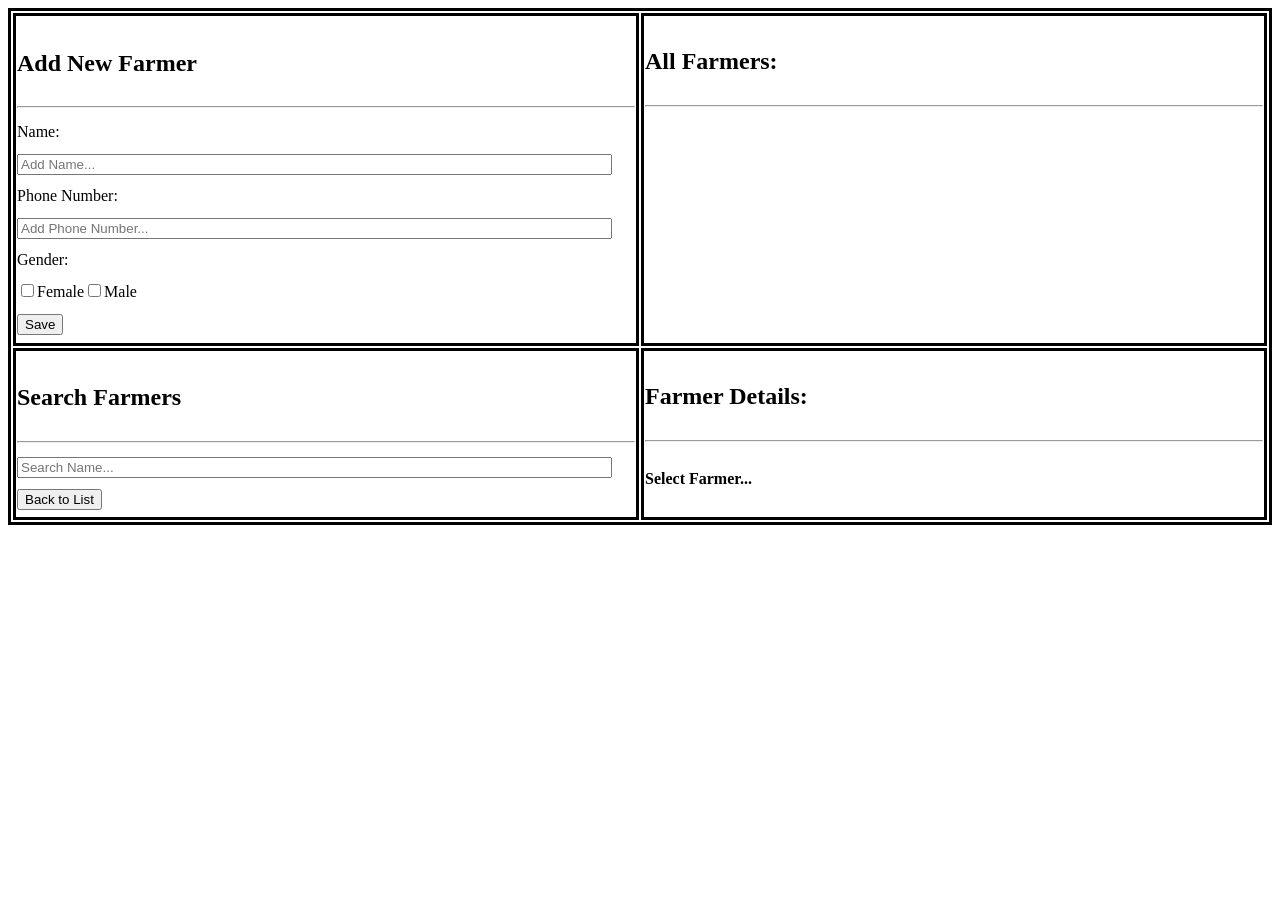
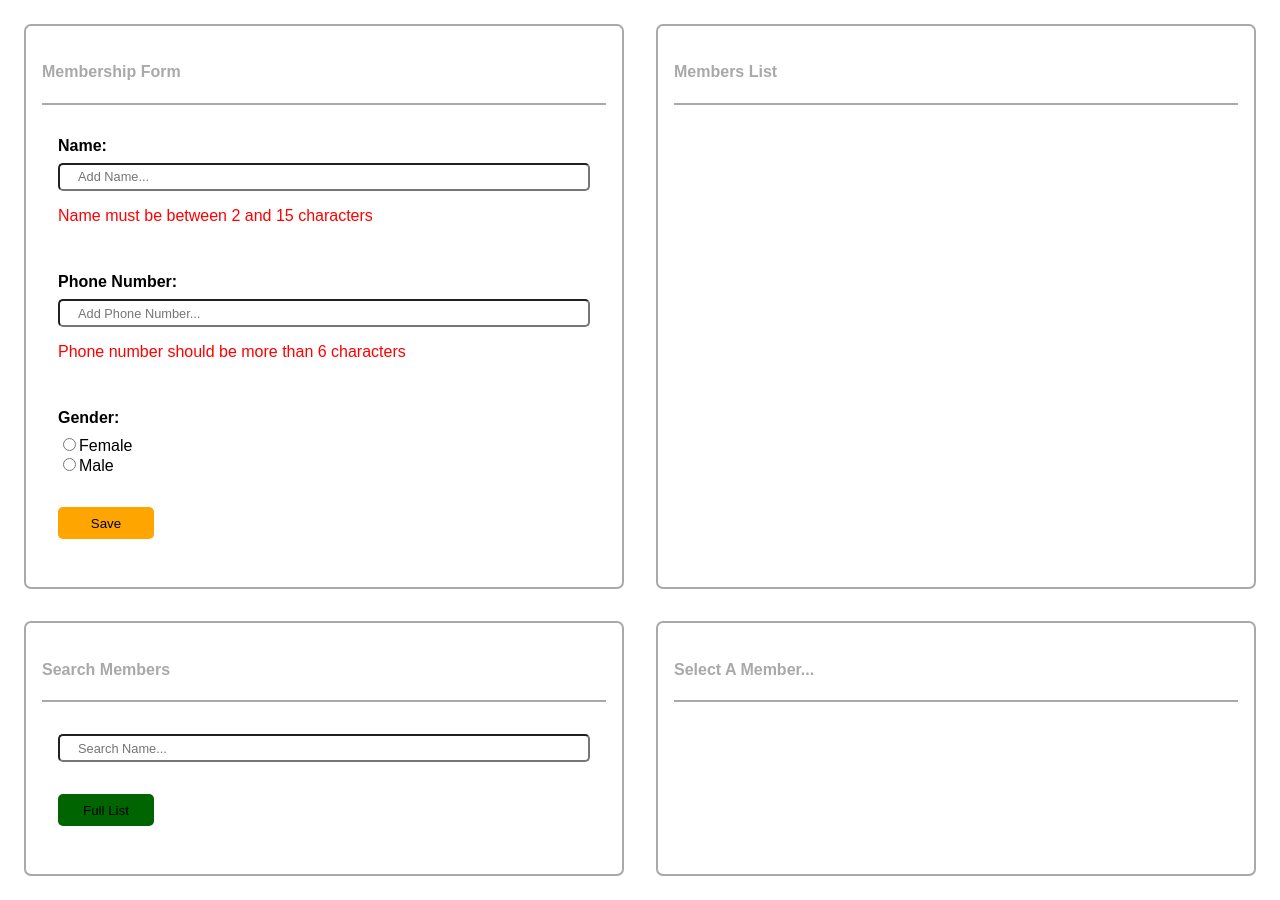
Before and after one commit to microieva/farmers-database, a React (Create React App) app: page / in a window 1280 px wide. Before the commit the page ends 800 px from the top, so only its background shows below. Built offline with nearby package versions, Linux system fonts and the light colour scheme.

Commit message:
in progress

```diff
--- a/package.json
+++ b/package.json
@@ -6,11 +6,13 @@
     "@testing-library/jest-dom": "^4.2.4",
     "@testing-library/react": "^9.4.0",
     "@testing-library/user-event": "^7.2.1",
+    "node-sass": "^4.14.1",
     "react": "^16.12.0",
     "react-dom": "^16.12.0",
     "react-redux": "^7.2.0",
     "react-scripts": "3.4.0",
-    "redux": "^4.0.5"
+    "redux": "^4.0.5",
+    "validator": "^13.1.1"
   },
   "scripts": {
     "predeploy": "npm run build",
@@ -21,7 +23,6 @@
     "eject": "react-scripts eject"
   },
   "homepage": "https://microieva.github.io/farmers-database",
-
   "eslintConfig": {
     "extends": "react-app"
   },
--- a/src/index.js
+++ b/src/index.js
@@ -3,10 +3,11 @@ import ReactDOM from "react-dom";
 import { Provider } from "react-redux";
 import store from "./js/store/store";
 import App from "./js/components/App";
+import style from "./styles/styles.css"
 
 ReactDOM.render(
 		<Provider store={store}>
-				<App />
+				<App style={style}/>
 		</Provider>,
 		document.getElementById("root")
 );
--- a/src/js/components/App.js
+++ b/src/js/components/App.js
@@ -3,47 +3,17 @@ import List from "./List";
 import Form from "./Form";
 import Farmer from "./Farmer";
 import SearchBar from "./SearchBar";
-require("../../styles/styles.css");
 
 
-const App = () => (
-
-    <table>
-      <tbody>
-        <tr>
-          <td>
-            <div className="">
-              <h2>Add New Farmer</h2>
-              <hr/>
-              <Form />
-            </div>
-          </td>
-          <td>
-            <div className="list">
-              <h2>All Farmers:</h2>
-              <hr/>
-              <List />
-            </div>
-          </td>
-        </tr>
-        <tr>
-          <td>
-            <div className="search">
-              <h2>Search Farmers</h2>
-              <hr/>
-              <SearchBar />
-            </div>
-          </td>
-          <td>
-            <div className="details">
-              <h2>Farmer Details:</h2>
-              <hr/>
-              <Farmer />
-            </div>
-          </td>
-        </tr>
-      </tbody>
-    </table>
-);
+const App = () => {
+  return (
+    <div className="wrapper">
+      <Form />
+      <List/>
+      <SearchBar/>
+      <Farmer/>
+    </div>
+  )
+};
 
 export default App;
--- a/src/js/components/Farmer.js
+++ b/src/js/components/Farmer.js
@@ -4,13 +4,26 @@ import { connect } from "react-redux";
 class ConnectedFarmerDetails extends Component {
     render () {
         if (!this.props.farmer) {
-            return (<h4>Select Farmer...</h4>);
+            return (
+              <div className='container'>
+                <div className='card-title'>
+                  <h4>Select A Member...</h4>
+                </div>
+              </div>);
         }
         return (
-            <div className="">
-                <h4>Name: {this.props.farmer.name}</h4>
-                <h4>Phone Number: {this.props.farmer.phoneNumber}</h4>
-                <h4>Gender: {this.props.farmer.gender}</h4>
+            <div className='container'>
+              <div className='card-title'>
+                <h4>Member Details</h4>
+              </div>
+              <div className='member-details'>
+                <h4>Name: </h4>
+                <p>{this.props.farmer.name}</p>
+                <h4>Phone Number:</h4>
+                <p>{this.props.farmer.phoneNumber}</p>
+                <h4>Gender:</h4>
+                <p>{this.props.farmer.gender}</p>
+              </div>
             </div>
         );
 
@@ -21,7 +34,6 @@ const mapStateToProps = state => {
   return { farmer: state.selectedFarmer };
 };
 
-
 const Farmer = connect(mapStateToProps, null)(ConnectedFarmerDetails);
 
 export default Farmer;
--- a/src/js/components/Form.js
+++ b/src/js/components/Form.js
@@ -1,8 +1,11 @@
 import React, { Component } from "react";
 import { connect } from "react-redux";
 import uuidv1 from "uuid";
+import validator from 'validator'
+
 import { addFarmer } from "../actions/actions";
 
+const Feedback = props => <p style={{ color: 'red' }}>{props.error}</p>
 
 class ConnectedForm extends Component {
     constructor() {
@@ -10,16 +13,46 @@ class ConnectedForm extends Component {
         this.state = {
             name: "",
             phoneNumber: "",
-            gender: null,
+            gender: "",
     };
     this.handleChange = this.handleChange.bind(this);
     this.handleSubmit = this.handleSubmit.bind(this);
   }
 
+  validate () {
+    const errors = {
+      name: '',
+      phoneNumber: ''
+    }
+    if (
+      !validator.isLength(this.state.name, { min: 3, max: 15 })
+    ) {
+      errors.name = 'Name must be between 2 and 15 characters'
+    }
+    if (
+      !validator.isLength(this.state.phoneNumber, { min: 7, max: 12 })
+    ) {
+      errors.phoneNumber = 'Phone number should be more than 6 characters'
+    }
+
+    return errors
+  }
+
+
   handleChange(event) {
+    const { name, value, type, checked, id } = event.target
+      if (type === 'radio') {
         this.setState({
-          [event.target.id]: event.target.value
+          [name]: checked
+        })
+      } else {
+        this.setState({
+            [id]: value
         });
+      }
+      const button = document.querySelector('.btn')
+      button.style.background = "darkgreen"
+      button.textContent = "Save"
   }
 
   handleSubmit(event) {
@@ -27,60 +60,80 @@ class ConnectedForm extends Component {
       const { name, phoneNumber, gender } = this.state;
       const id = uuidv1();
       this.props.addFarmer({ name, phoneNumber, gender, id });
+      const button = document.querySelector('.btn')
+      button.textContent= "Saved!"
       this.setState({
           name: "" ,
           phoneNumber: "",
-          gender: null
+          gender: ""
       });
+      setInterval(() => {
+        button.textContent="Save"
+        button.style.background ="orange"
+      }, 2000)
   }
 
   render() {
       const { name, phoneNumber, gender } = this.state;
+      const errors = this.validate()
+      return (
+        <div className="container">
+          <div className='card-title'>
+            <h4>Membership Form</h4>
+          </div>
 
-      return (
           <form onSubmit={this.handleSubmit}>
-              <div className="">
+                <div>
                   <label htmlFor="name">Name:</label>
                   <input
+                    className='inputs'
                     placeholder="Add Name..."
                     type="text"
-                    className="form-control"
                     id="name"
                     value={name}
                     onChange={this.handleChange}
                   />
-
+                  {errors.name ? <Feedback error={errors.name} /> : ''}
+                </div>
+                <div>
                   <label htmlFor="phoneNumber">Phone Number:</label>
                   <input
+                    className='inputs'
                     placeholder="Add Phone Number..."
-                    type="number"
-                    className="form-control"
+                    type="text"
                     id="phoneNumber"
                     value={phoneNumber}
                     onChange={this.handleChange}
                   />
-
+                  {errors.phoneNumber ? <Feedback error={errors.phoneNumber} /> : ''}
+                </div>
+                <div>
                   <label htmlFor="gender">Gender: </label>
+                  <div>
                     <input
-                    type="checkbox"
+                      className="checkbox"
+                      type="radio"
+                      name = "gender"
                       value="Female"
-                    id="female"
-                    checked={gender === "Female"}
+                      checked={gender === 'Female'}
                       onChange={this.handleChange}
                     />Female
+                    <br />
                     <input
-                    type="checkbox"
+                      className="checkbox"
+                      type="radio"
+                      name="gender"
                       value="Male"
-                    id="male"
-                    checked={gender === "Male"}
+                      checked={gender === 'Male'}
                       onChange={this.handleChange}
                     />Male
-
                   </div>
-              <button type="submit" className="button">
+                </div>
+              <button type="submit" className='btn'>
                 Save
               </button>
           </form>
+        </div>
       );
   }
 }
--- a/src/js/components/List.js
+++ b/src/js/components/List.js
@@ -5,7 +5,10 @@ import { selectFarmer } from "../actions/actions";
 
 const ConnectedList = ({ farmers, searchWord, selectFarmer }) => (
 
-    <div>
+    <div className='container'>
+      <div className='card-title'>
+          <h4>Members List</h4>
+      </div>
       <ul>
         {farmers
           .filter(farmer =>
--- a/src/js/components/SearchBar.js
+++ b/src/js/components/SearchBar.js
@@ -24,19 +24,22 @@ class SearchBar extends Component {
 
     render() {
         return (
+          <div className='container'>
+            <div className='card-title'>
+              <h4>Search Members</h4>
+            </div>
             <form>
                 <div>
                     <input type="text"
-                        className="form-control"
+                        className="inputs"
                         placeholder="Search Name..."
                         onChange={e => this.props.searchFarmers(e.target.value)} />
-                    <div>
-                        <button
-                            onClick={this.onClickHandler}>Back to List
-                        </button>
-                    </div>
                 </div>
+                <button
+                  onClick={this.onClickHandler}>Full List
+                </button>
             </form>
+          </div>
         )
     }
 }
--- a/src/styles/styles.css
+++ b/src/styles/styles.css
@@ -1,28 +1,97 @@
-body {
-    line-height: 2;
+.wrapper {
+  font-family: Arial, Helvetica, sans-serif;
+  display:grid;
+  grid-template-columns: 50% 50%;
 }
 
-table {
-    table-layout: fixed;
-    width: 100%;
-    border: 3px solid black;
+.wrapper > div {
+  margin: 1rem;
 }
 
-td {
-    border: 3px solid black;
+.container {
+  padding: 1rem;
+  border: 2px solid darkgray;
+  border-radius: 7px;
+}
 
+.card-title {
+  color: darkgray;
+  width: 100%;
+  border-bottom: 2px solid darkgray;
+}
+
+form {
+  padding: 1rem;
+  display: flex;
+  flex-direction: column;
+}
+
+form>div {
+  padding: 1rem 0;
+  display: flex;
+  flex-direction: column;
 }
 
 label {
-    display: block;
+  font-size: 1rem;
+  font-weight: 900;
+  margin-bottom: 0.5rem;
+}
+
+.inputs {
+  line-height:1rem;
+  font-size: 0.8rem;
+  height: 1.4rem;
+  border-radius: 5px;
+  outline: none;
+  text-indent: 1rem;
+}
+
+.member-details {
+  padding: 1rem;
+}
+
+button {
+  margin: 1rem 0;
+  height: 2rem;
+  border-radius: 5px;
+  cursor: pointer;
+  outline: none;
+  width: 6rem;
+  background: darkgreen;
+  border: none;
+}
+
+.btn {
+  background: orange;
 }
 
 
-.list {
-    height: 325px;
-    overflow: auto;
-}
+/* // body {
+//     line-height: 2;
+// }
 
-.form-control {
-    width: 95%;
-}
+// table {
+//     table-layout: fixed;
+//     width: 100%;
+//     border: 3px solid black;
+// }
+
+// td {
+//     border: 3px solid black;
+
+// }
+
+// label {
+//     display: block;
+// }
+
+
+// .list {
+//     height: 325px;
+//     overflow: auto;
+// }
+
+// .form-control {
+//     width: 95%;
+// } */
```
Also changed, not shown: public/index.html (+0 -31 lines), 1 other file (tests, documents, lock files or other folders). Lines whose indentation alone changed are shown as unchanged.
